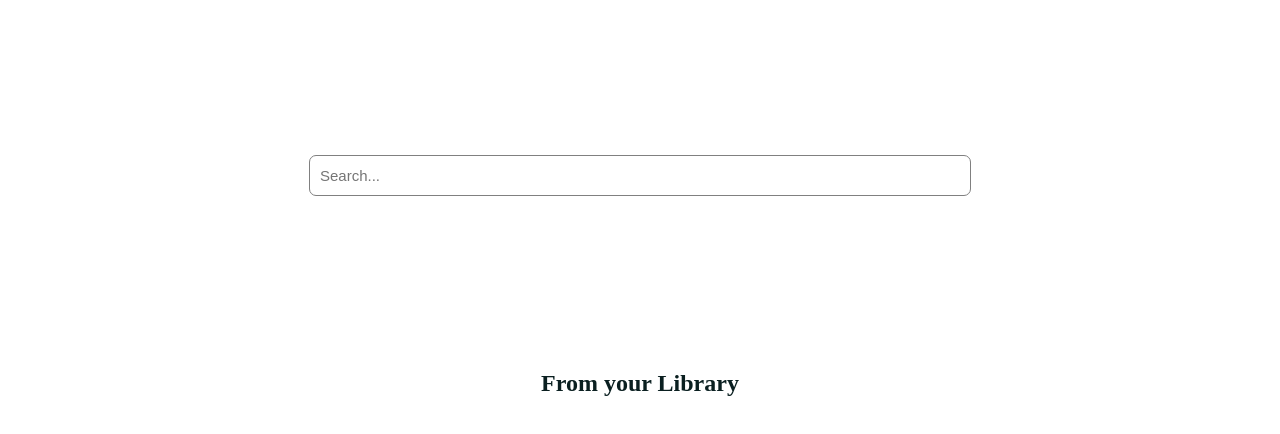
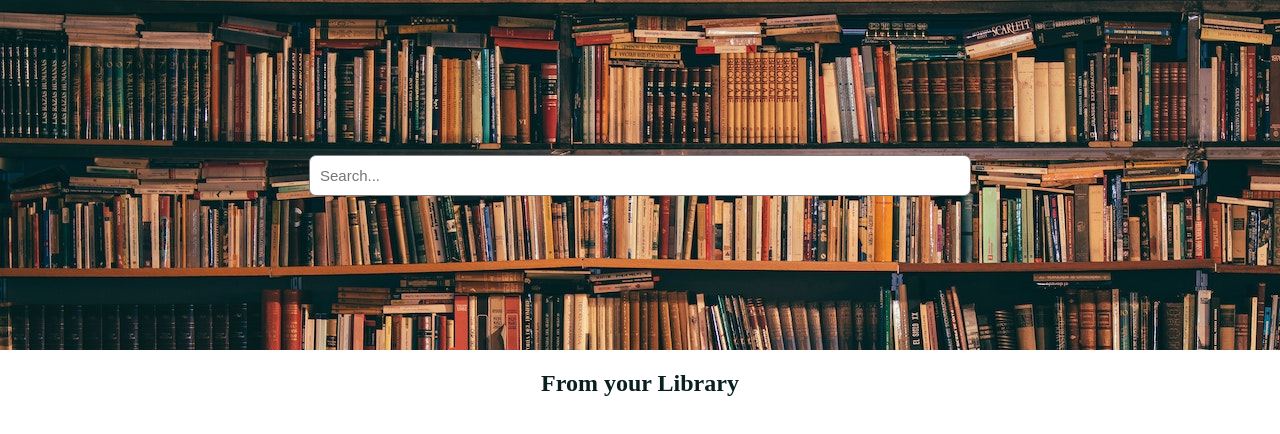
Before and after one commit to manjushababu/HACKATHON-18-05-22, a plain HTML site: page index.html in a window 1280 px wide. Drawn offline with Linux system fonts and the light colour scheme; no server answers.

Commit message:
Updated the path of the banner image in index.css file

```diff
--- a/index.css
+++ b/index.css
@@ -3,7 +3,7 @@ body {
 }
 
 .banner {
-    background-image: url("./assets/books_banner.jpeg");
+    background-image: url("./books_banner.jpeg");
     width: 100%;
     height: 350px;
     display: flex;
```
